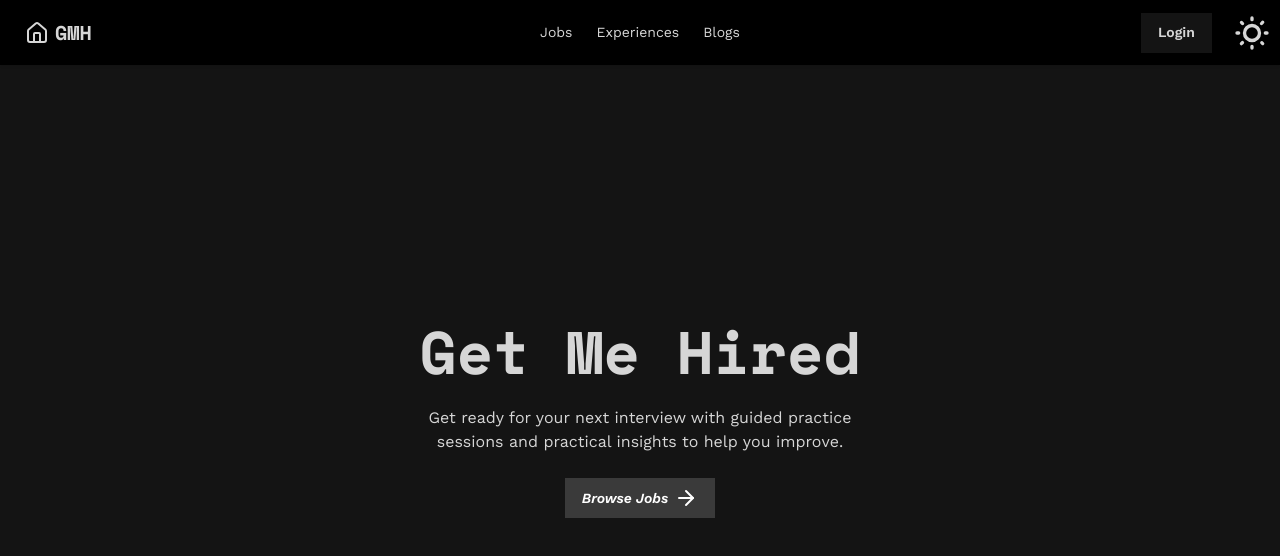
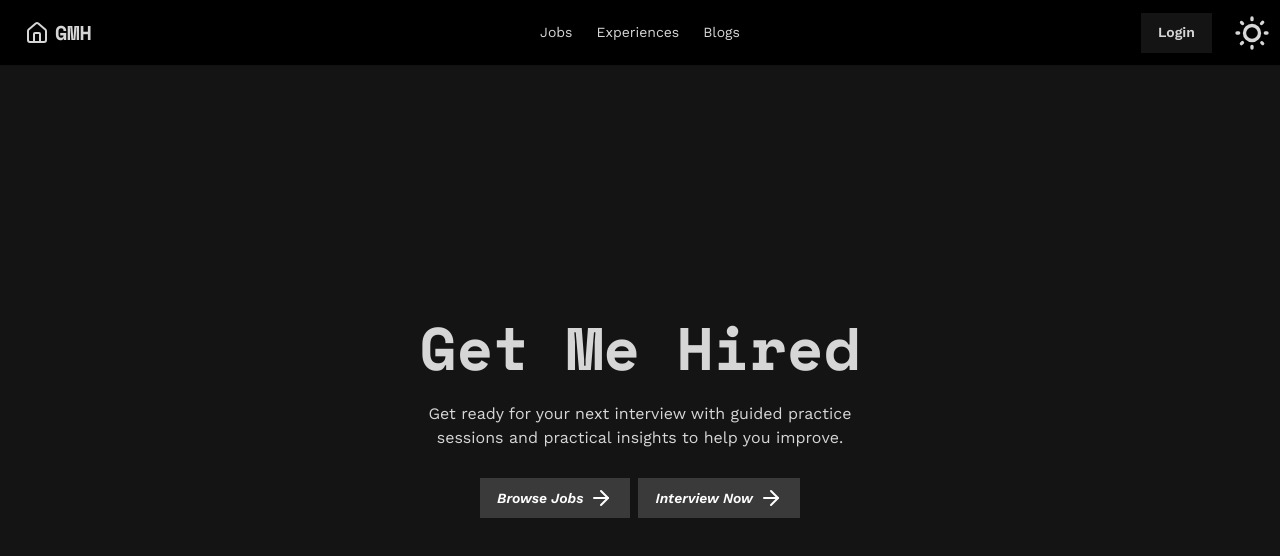
Before and after one commit to TheSushantKumbhar/get_me_hired, a React (Vite) app in the folder frontend/: page / in a window 1280 px wide. Shown: the top 556 px of the page. Built offline with nearby package versions, Linux system fonts and the light colour scheme; no server answers.

Commit message:
added interview button on landing page

```diff
--- a/frontend/src/pages/LandingPage.jsx
+++ b/frontend/src/pages/LandingPage.jsx
@@ -14,10 +14,16 @@ function LandingPage() {
             practical insights to help you improve.
           </p>
           <button
-            className="btn btn-primary italic"
+            className="btn btn-primary italic m-1"
             onClick={() => navigate("/job")}
           >
             Browse Jobs <ArrowRight />{" "}
+          </button>
+          <button
+            className="btn btn-primary italic m-1"
+            onClick={() => navigate("/interview")}
+          >
+            Interview Now <ArrowRight />{" "}
           </button>
         </div>
       </div>
```
